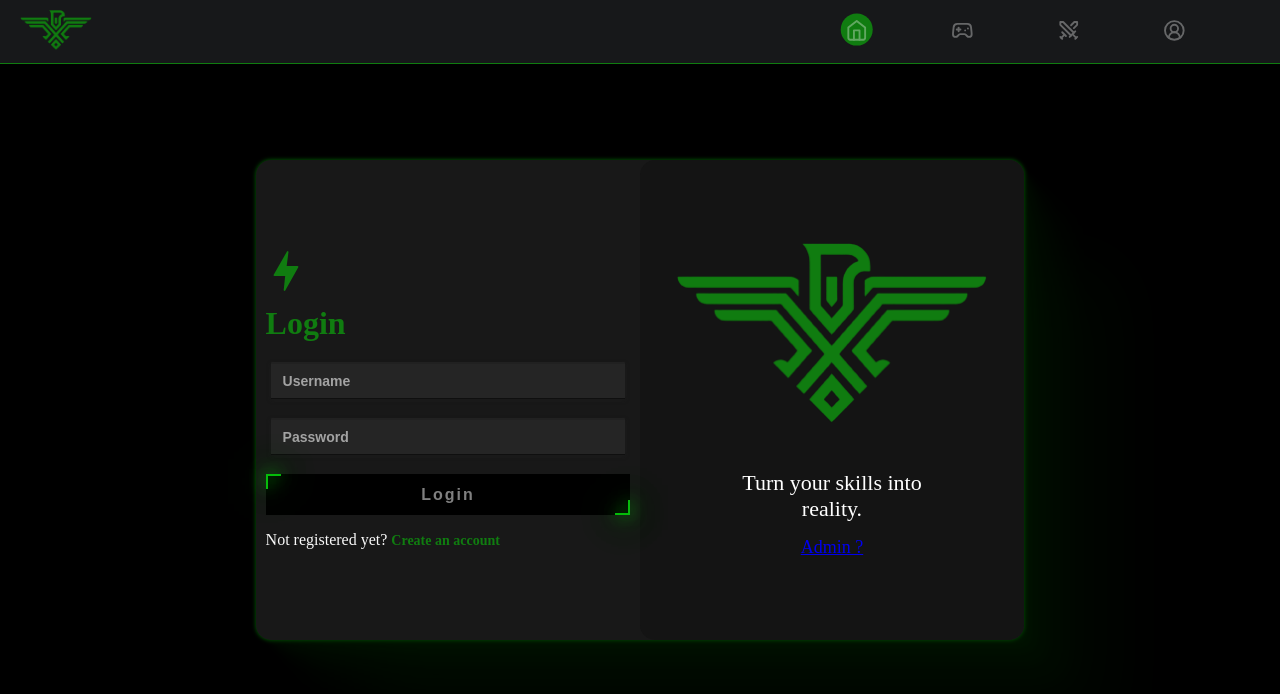
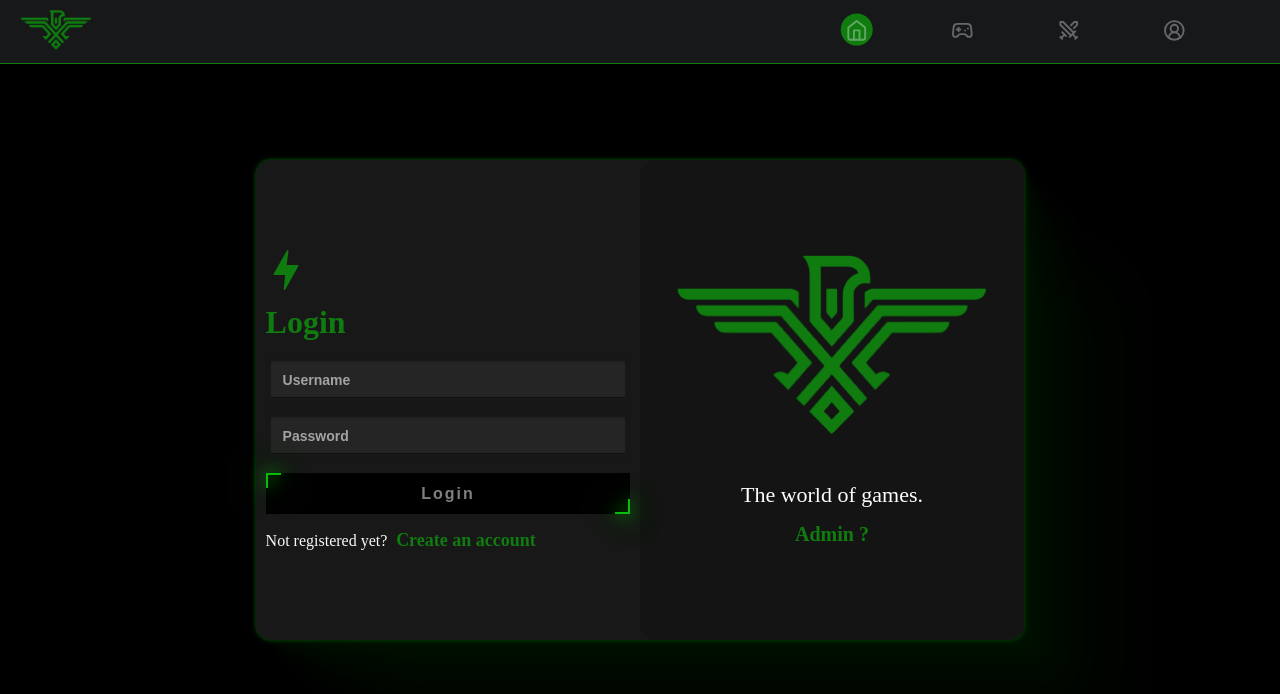
Before and after one commit to MaX-NeO/MaX-Games-FrontEnd-AWS, a React (Vite) app: page /Login in a window 1280 px wide. Shown: the top 694 px of the page. Built offline with nearby package versions, Linux system fonts and the light colour scheme; a web font is replaced by a local one.

Commit message:
Opt 17 : userglitch fix & layout

```diff
--- a/src/assets/css/core.css
+++ b/src/assets/css/core.css
@@ -391,11 +391,20 @@ label {
 	color: var(--color-primary);
 	font-weight: 700;
 	text-decoration: none;
-	font-size: 14px;
-}
-
+	font-size: 18px;
+}
+.d-c-link{
+	color: var(--color-primary);
+	font-weight: 700;
+	text-decoration: none;
+	font-size: 20px;
+}
+.d-c-link:hover{
+	color: #00ff00;
+}
 .login-container .login-form .link:hover {
-	text-decoration: underline;
+	/* text-decoration: underline; */
+	color: #00ff00;
 }
 
 .login-container .login-form .login-cta {
@@ -2711,3 +2720,6 @@ td {
 	gap: 5rem;
 	flex-direction: row;
 }
+.pl-1{
+	padding-left: 0.3rem;
+}
--- a/src/pages/Admin/AdminLogin.jsx
+++ b/src/pages/Admin/AdminLogin.jsx
@@ -86,8 +86,8 @@ export default function AdminLogin() {
                                             <img src={Logo} loading="lazy" alt="img" />
                                         </div>
                                         <div className="slide-content">
-                                            <h2>Turn your skills into reality.</h2>
-                                            <p>`[`Play - Eat - Sleep `]`</p>
+                                            <h2>It’s playtime!</h2>
+                                            <p>M-A-X G-A-M-E-S</p>
                                         </div>
                                     </div>
                                 </div>
@@ -107,7 +107,7 @@ export default function AdminLogin() {
                 pauseOnFocusLoss
                 draggable
                 pauseOnHover
-                theme="dark"/>
+                theme="dark" />
         </>
     )
 }
--- a/src/pages/Login.jsx
+++ b/src/pages/Login.jsx
@@ -81,7 +81,7 @@ export default function Login() {
                                         <div className="right green"></div>
                                     </button>
                                 </form>
-                                <div className="register-div">Not registered yet? <Link to="/register" className="link create-account" > Create an account </Link></div>
+                                <div className="register-div">Not registered yet? <Link to="/register" className="link create-account pl-1" > Create an account </Link></div>
                             </div>
                         </div>
                         <div className="onboarding">
@@ -92,8 +92,8 @@ export default function Login() {
                                             <img src={Logo} loading="lazy" alt="img" />
                                         </div>
                                         <div className="slide-content">
-                                            <h2>Turn your skills into reality.</h2>
-                                            <Link to="/Admin/Login" className="link create-account" >Admin ?</Link>
+                                            <h2>The world of games.</h2>
+                                            <Link to="/Admin/Login" className="d-c-link" >Admin ?</Link>
                                         </div>
                                     </div>
                                 </div>
--- a/src/pages/Register.jsx
+++ b/src/pages/Register.jsx
@@ -16,6 +16,7 @@ export default function Register() {
     phone: '',
     age: '',
     isactive:true
+
   })
   const handleChange = (e) => {
     setSignup({ ...signup, [e.target.id]: e.target.value })
@@ -26,7 +27,7 @@ export default function Register() {
     setTimeout(() => {
       setButtonDisabled(false);
     }, 5000);
-    const res = await SignUp(signup.username, signup.password, signup.email, signup.phone, signup.age);
+    const res = await SignUp(signup.username, signup.password, signup.email, signup.phone, signup.age, signup.isactive);
     if (res.data === "Signup Successful !") {
       toast.success('Signup Successful !', {
         position: "bottom-right",
@@ -92,7 +93,7 @@ export default function Register() {
                     <div className="right green"></div>
                   </button>
                 </form>
-                <div className="register-div">Goback ? <Link to="/login" className="link create-account"disabled={isButtonDisabled} > Login </Link></div>
+                <div className="register-div">Goback ? <Link to="/login" className="link create-account pl-1"disabled={isButtonDisabled} > Login </Link></div>
               </div>
             </div>
             <div className="onboarding">
@@ -103,7 +104,7 @@ export default function Register() {
                       <img src={Logo} loading="lazy" alt="img" />
                     </div>
                     <div className="slide-content">
-                      <h2>Turn your skills into reality.</h2>
+                      <h2>Let’s Play and Share.</h2>
                       <p>M-A-X G-A-M-E-S</p>
                     </div>
                   </div>
--- a/src/services/api.js
+++ b/src/services/api.js
@@ -5,7 +5,7 @@ import axios from "axios";
 const URL = 'http://3.111.219.118:8080/api';
 // const URL = 'http://localhost:8080/api';
 
-const SignUp = (username, password, email, phone, age) => axios.post(URL + '/auth/signup', { username, password, email, phone, age });
+const SignUp = (username, password, email, phone, age,isactive) => axios.post(URL + '/auth/signup', { username, password, email, phone, age ,isactive});
 const SignIn = (username, password) => axios.post(URL + '/auth/signin', { username, password })
 const UserData = (username) => axios.get(`${URL}/auth/user/${username}`);
 const userGamesx = (id) => axios.get(`${URL}/game/get/${id}`);
```
